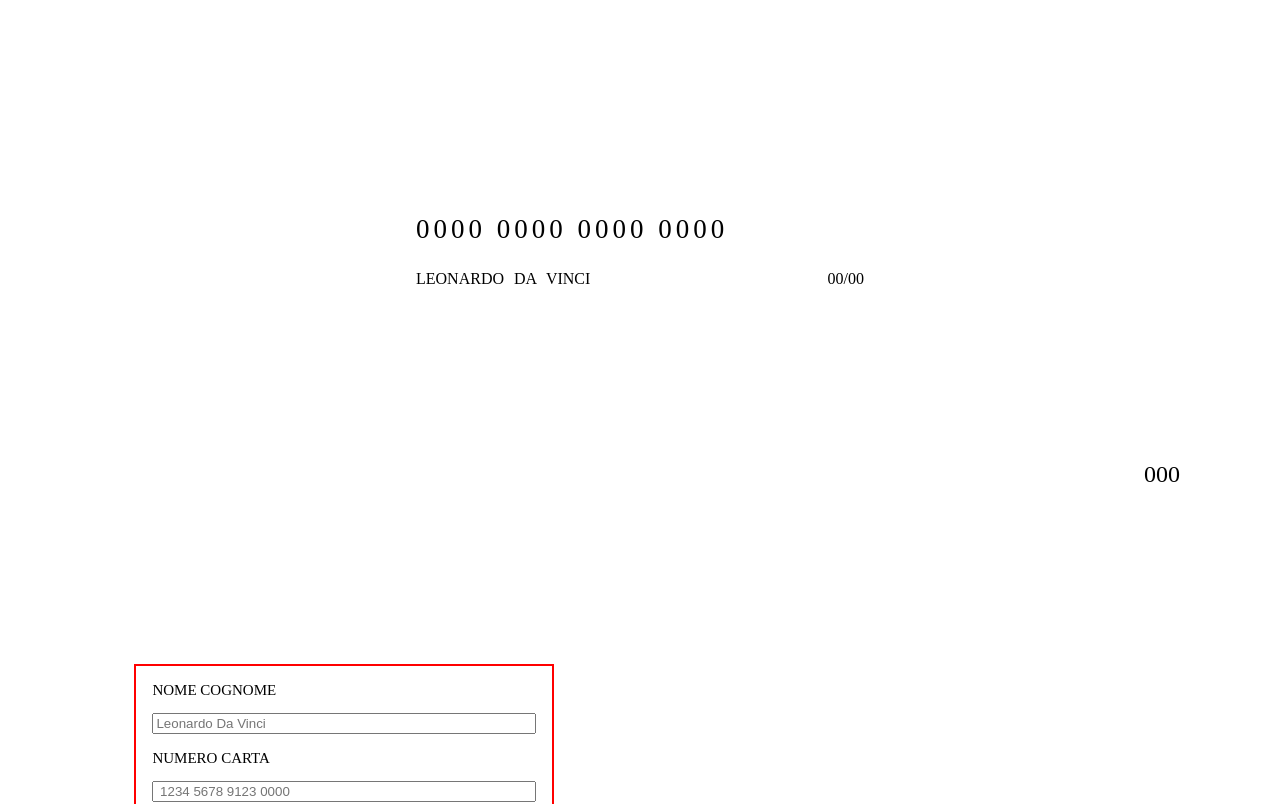
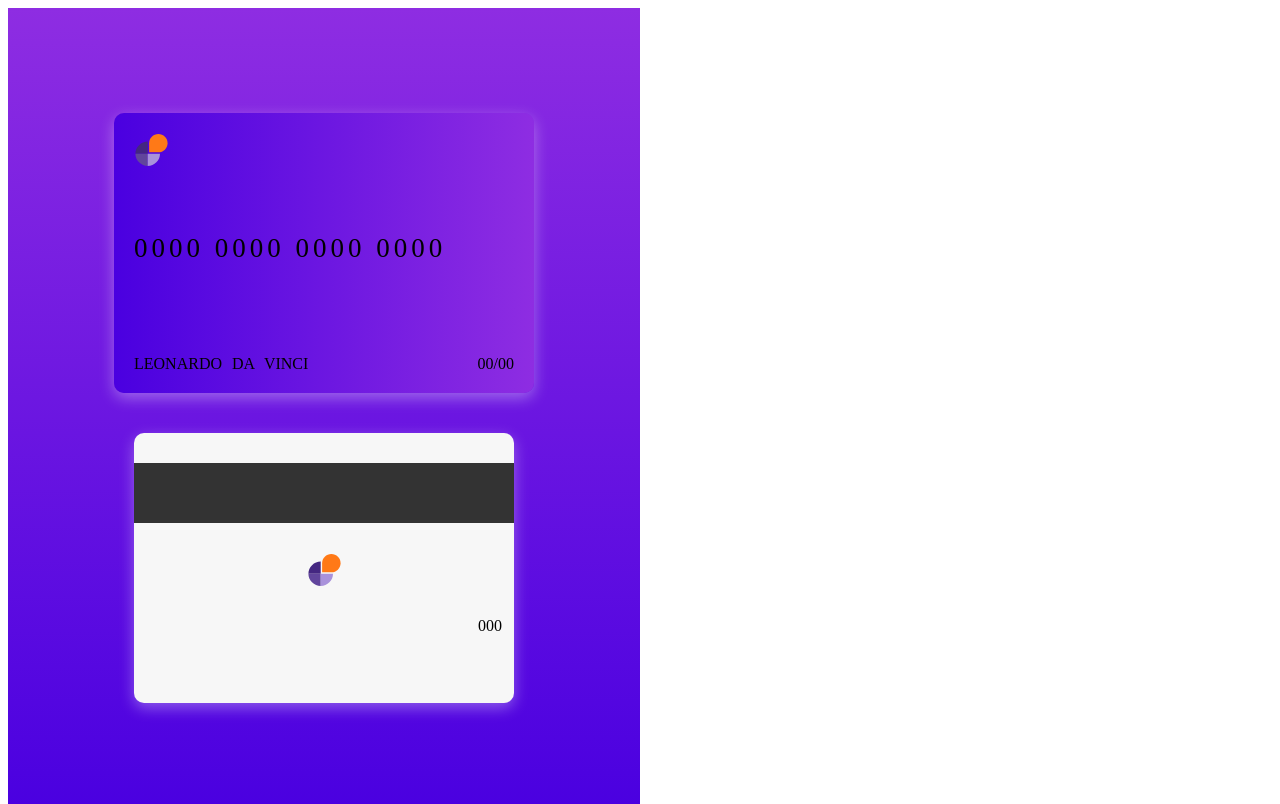
Before and after one commit to GiuseppeSonny/creditCardExample, a Next.js app in the folder credit-card-app/: page / in a window 1280 px wide. Shown: the top 804 px of the page. Built offline with nearby package versions, Linux system fonts and the light colour scheme.

Commit message:
credit card styles

```diff
--- a/credit-card-app/app/components/card.module.scss
+++ b/credit-card-app/app/components/card.module.scss
@@ -1,32 +1,24 @@
-.attribution {
-  position: fixed;
-  bottom: 0;
-  right: 0;
-  font-size: 12px;
-  opacity: 0.5;
-}
-.attribution p {
-  margin: 10px;
-}
-.cardFront,
-.cardBack {
-  max-width: 28rem;
-  height: 15.5rem;
-  border-radius: 10px;
-  background-size: cover;
-  color: var(--White);
-  position: relative;
-  padding: 32px;
+.main {
+  display: flex;
+  flex-direction: column;
+  justify-content: center;
+  align-items: center;
+  width: 50%;
+  height: 100vh;
+  background: linear-gradient(to top, #4a00e0, #8e2de2);
 }
 
-/* Card Front ========*/
 .cardFront {
-  background-size: cover;
-  background-repeat: no-repeat;
+  width: 380px;
+  height: 240px;
+  background: linear-gradient(to right, #4a00e0, #8e2de2);
+  border-radius: 10px;
+  box-shadow: rgba(255, 255, 255, 0.35) 0px 5px 15px;
+  padding: 20px;
+  margin-bottom: 40px;
   display: flex;
   flex-direction: column;
-  justify-content: flex-end;
-  margin: 0 auto 32px auto;
+  justify-content: space-between;
 }
 
 .cardFront div {
@@ -50,62 +42,41 @@
   text-transform: uppercase;
 }
 
-/* Card Back =======*/
-.cardBack {
-  background-size: contain;
-  background-size: 100% 100%;
-  background-repeat: no-repeat;
-  margin: 0 2rem 0 auto;
+.logoFront {
+  width: 35px;
+  align-self: flex-start;
 }
 
-.cardBack span {
-  position: absolute;
-  right: 60px;
-  top: 109px;
-  font-size: 24px;
+.cardBack {
+  width: 380px;
+  height: 240px;
+  background: #f7f7f7;
+  border-radius: 10px;
+  box-shadow: rgba(255, 255, 255, 0.35) 0px 5px 15px;
+  padding-top: 30px;
+  display: flex;
+  flex-direction: column;
 }
 
-.cardFront::after {
-  position: absolute;
-  top: 27px;
-  left: 27px;
+.blackstripe {
+  background-color: #333333;
+  width: 100%;
+  height: 60px;
 }
 
-/* ===== */
-.cardDeco {
-  width: 54%;
-  padding: 2rem;
+.logoBack {
+  width: 35px;
+  align-self: center;
+  margin: 30px 0;
 }
 
-.cardOverflow {
-  width: 46%;
-  overflow: hidden;
+.cvcText {
+  text-align: right;
+  padding-right: 12px;
 }
 
-.cardOverflow > div {
-  transition: transform 0.35s ease-in-out;
+@media only screen and (max-width: 767px) {
+  .main {
+    width: 100%;
+  }
 }
-
-.btn-primary {
-  background: var(--Verdarviolet);
-  border: none;
-  padding: 15px 20px;
-  color: var(--White);
-  cursor: pointer;
-  border-radius: 6px;
-  font-size: 18px;
-}
-
-.btn-primary:hover {
-  opacity: 0.9;
-}
-
-.card-input {
-  padding: 13px;
-  border: 1px solid var(--Dargrayisviolet);
-  border-radius: 7px;
-}
-
-.card-input::placeholder {
-  opacity: 0.7;
-}
--- a/credit-card-app/app/components/creditCard.jsx
+++ b/credit-card-app/app/components/creditCard.jsx
@@ -4,6 +4,7 @@ export default function CreditCard({ formData }) {
   return (
     <aside className={styles.main}>
       <div className={styles.cardFront}>
+        <img className={styles.logoFront} src="/logo.svg" alt="logo" />
         <span>{formData.number || "0000 0000 0000 0000"}</span>
         <div>
           <span>{formData.name || "Leonardo Da vinci"}</span>
@@ -14,7 +15,9 @@ export default function CreditCard({ formData }) {
       </div>
 
       <div className={styles.cardBack}>
-        <span>{formData.cvc || "000"}</span>
+        <div className={styles.blackstripe}></div>
+        <img className={styles.logoBack} src="/logo.svg" alt="logo" />
+        <span className={styles.cvcText}>{formData.cvc || "000"}</span>
       </div>
     </aside>
   );
--- a/credit-card-app/app/components/creditCardForm.jsx
+++ b/credit-card-app/app/components/creditCardForm.jsx
@@ -153,7 +153,7 @@ export default function CardForm({ setFormData, formData, animateSlider }) {
           CVC
           <input
             type="text"
-            placeholder="e.g. 123"
+            placeholder="123"
             onChange={handleInput}
             name="cvc"
             className={styles.cardInput}
```
Also changed, not shown: credit-card-app/public/logo.svg (added).
